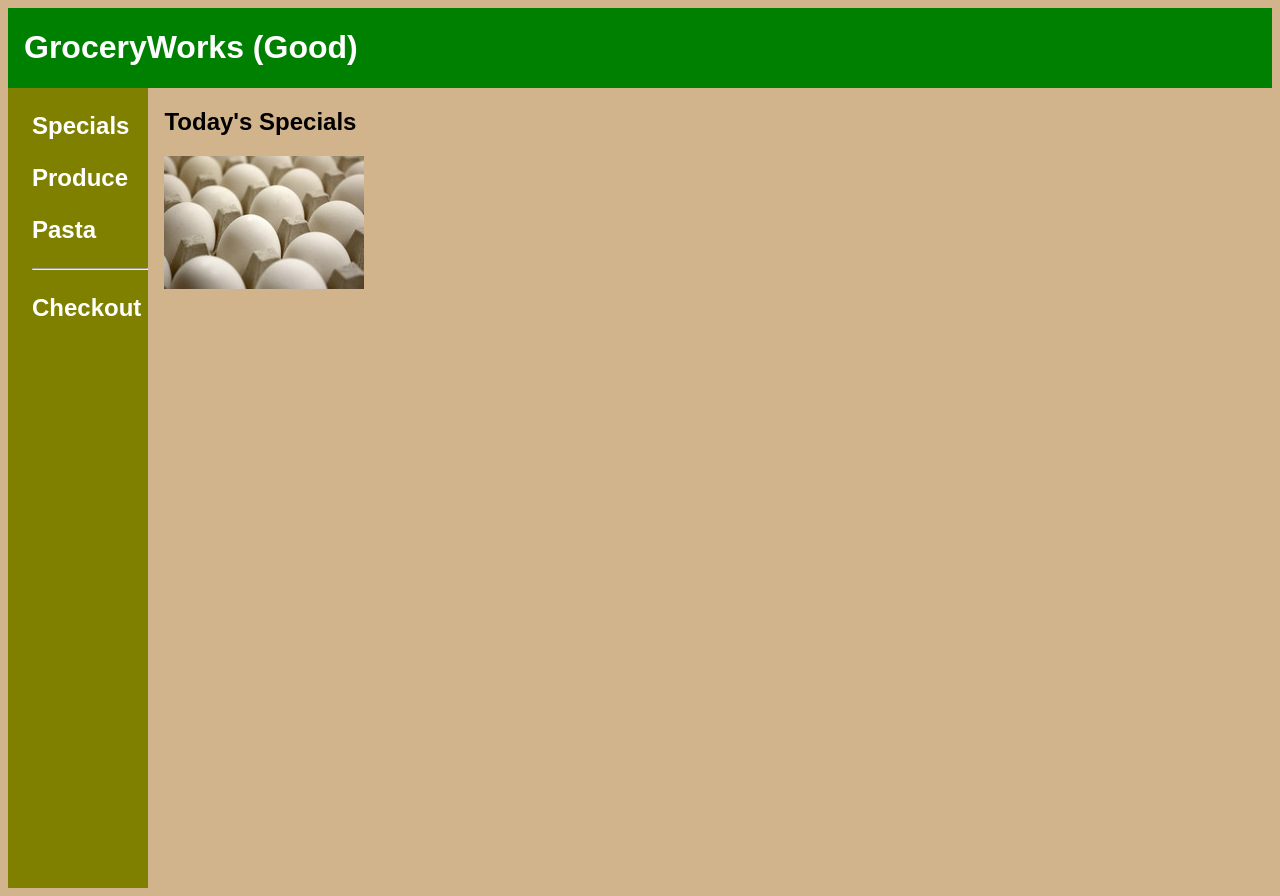
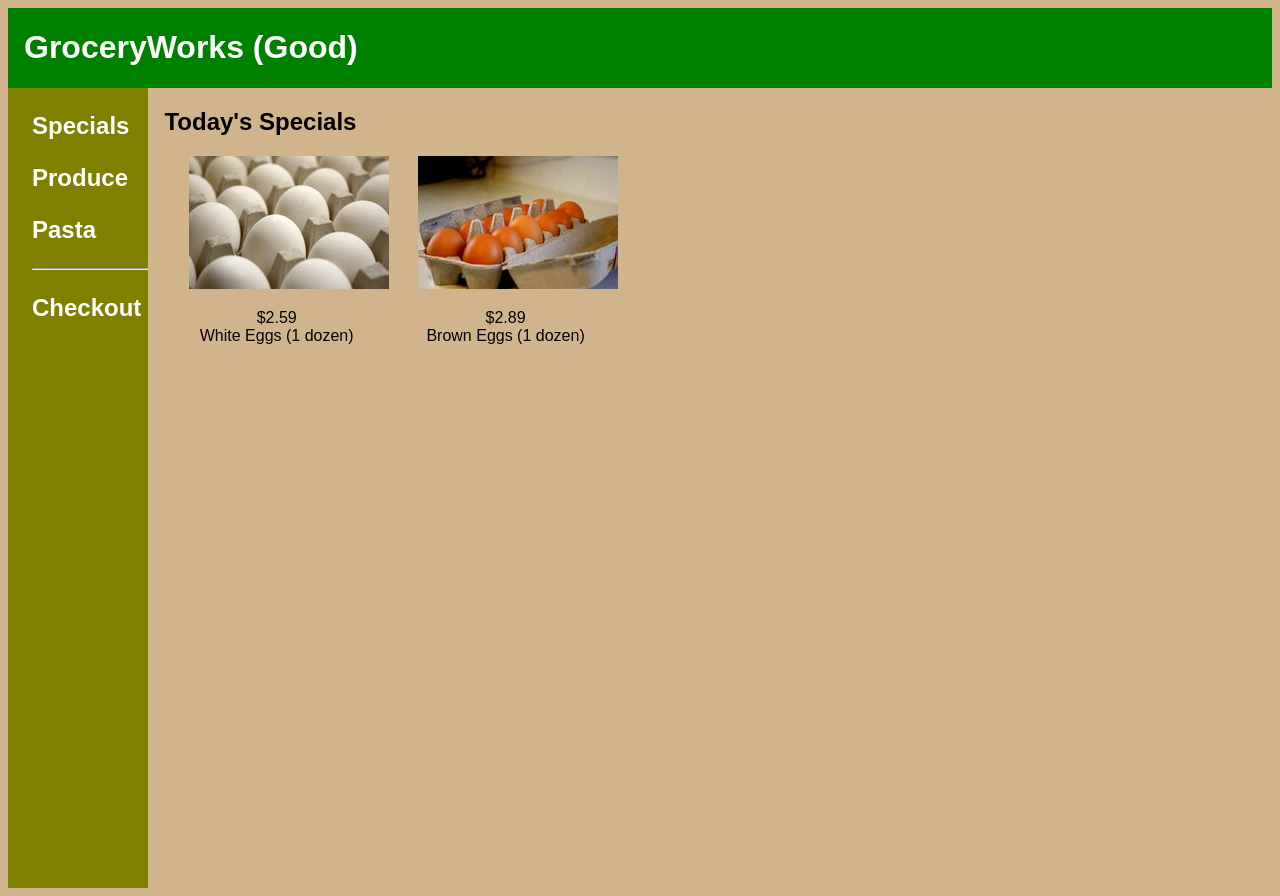
Before and after one commit to ThirstyHead/goodstore, a plain HTML site: page index.html in a window 1280 px wide. Drawn offline with Linux system fonts and the light colour scheme.

Commit message:
added keyboard support for items

```diff
--- a/css/index.css
+++ b/css/index.css
@@ -30,6 +30,31 @@ nav ul li {
   margin-top: 1em;
 }
 
+.item {
+  display: inline-block;
+  text-align: center;
+  cursor: pointer;
+  user-select: none;
+}
+
+.item:focus-within {
+  border: blue 2px solid;
+  border-radius: 6px;
+}
+
+.item img {
+  pointer-events: none;
+}
+
+.item input[type='checkbox'] {
+  /* display: none; */
+  opacity: 0;
+}
+
+.item input[type='checkbox']:checked ~ p {
+  border: green 2px solid;
+}
+
 .nav-sidebar {
   background-color: olive;
   height: 100vh;
--- a/index.html
+++ b/index.html
@@ -53,9 +53,26 @@
     <main>
       <h2>Today's Specials</h2>
 
-      <span class="item">
-        <img src="/goodstore/img/eggs/white-eggs.jpg">
-      </span>
+      <label class="item">
+        <input type="checkbox" value="White Eggs (1 dozen)">
+        <img src="/goodstore/img/eggs/white-eggs.jpg"
+             alt="White Eggs (1 dozen)">
+        <p>
+          $2.59<br>
+          White Eggs (1 dozen)
+        </p>
+      </label>
+
+      <label class="item">
+        <input type="checkbox" value="Brown Eggs (1 dozen)">
+        <img src="/goodstore/img/eggs/brown-eggs.jpg"
+             alt="Brown Eggs (1 dozen)">
+        <p>
+          $2.89<br>
+          Brown Eggs (1 dozen)
+        </p>
+      </label>
+
     </main>
 
   </body>
```
